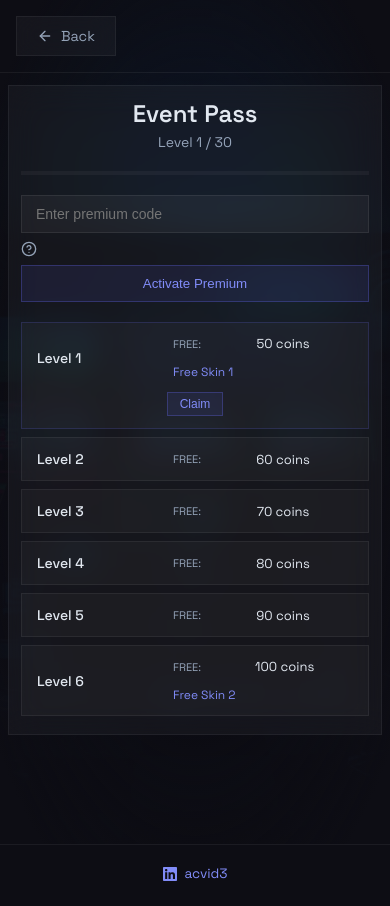
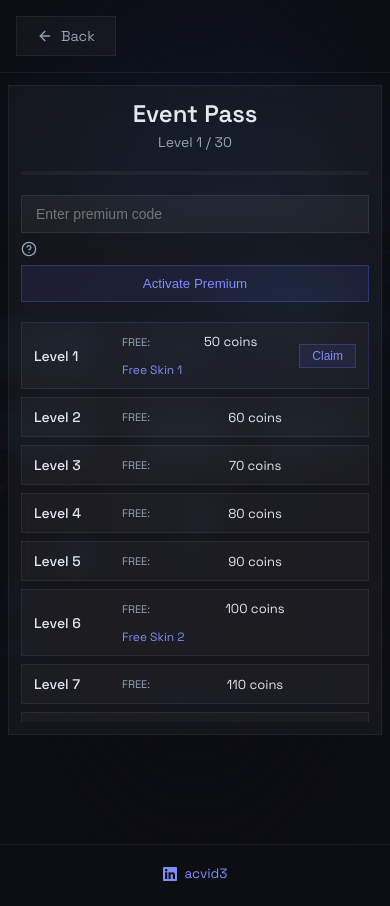
Before and after one commit to acvid3/game-client, a Next.js app: page /event-pass in a window 390 px wide. Built offline with nearby package versions, Linux system fonts and the light colour scheme.

Commit message:
fix event pass grid layout on mobile

```diff
--- a/src/components/EventPass.tsx
+++ b/src/components/EventPass.tsx
@@ -103,9 +103,8 @@ export function EventPass() {
               animate={{ opacity: 1, y: 0 }}
               transition={{ delay: index * 0.05 }}
             >
-              <div style={{ display: 'flex', alignItems: 'center', gap: 16 }}>
-                <div className={styles.levelNumber}>Level {level.level}</div>
-                <div className={styles.rewards}>
+              <div className={styles.levelNumber}>Level {level.level}</div>
+              <div className={styles.rewards}>
                 <div className={styles.rewardItem}>
                   <span className={styles.rewardLabel}>Free:</span>
                   <span>{level.freeReward.coins} coins</span>
@@ -118,7 +117,6 @@ export function EventPass() {
                     {level.premiumReward.item && <span className={styles.rewardItemName}>{level.premiumReward.item}</span>}
                   </div>
                 )}
-              </div>
               </div>
               {isUnlocked && !isClaimed && (
                 <button onClick={() => { claimReward(index, 'free'); if (state.user.premium) claimReward(index, 'premium'); }} className={styles.claimButton}>
--- a/src/styles/EventPass.module.css
+++ b/src/styles/EventPass.module.css
@@ -12,12 +12,11 @@
 @media (max-width: 640px) {
   .container { padding: 12px; margin: 12px 8px; text-align: left; }
   .header { flex-direction: column; align-items: flex-start; gap: 4px; }
-  .levelCard { flex-direction: column; align-items: flex-start; gap: 8px; }
+  .levelCard { grid-template-columns: 80px 1fr auto; gap: 8px; padding: 10px 12px; }
   .levelNumber { min-width: unset; }
   .rewards { min-width: unset; width: 100%; }
-  .rewardItem { flex-wrap: wrap; gap: 6px; }
+  .rewardItem { flex-wrap: wrap; gap: 4px; }
   .rewardItem > span { min-width: unset; flex: 1 1 auto; }
-  .rewardItemName { width: 100%; }
   .premiumSection { flex-direction: column; }
   .levelsList { max-height: unset; overflow-y: unset; }
   .title { font-size: 20px; text-align: left; }
@@ -158,14 +157,18 @@
 }
 
 .levelCard {
-  display: flex;
+  display: grid;
+  grid-template-columns: 100px 1fr auto;
   align-items: center;
-  justify-content: space-between;
   gap: 12px;
   padding: 12px 16px;
   background: rgba(255, 255, 255, 0.03);
   border: 1px solid rgba(255, 255, 255, 0.06);
   transition: border-color 0.2s;
+}
+
+@media (max-width: 640px) {
+  .levelCard { grid-template-columns: 80px 1fr auto; gap: 8px; padding: 10px 12px; }
 }
 
 .levelCard:hover {
@@ -197,7 +200,6 @@
   flex-direction: column;
   gap: 4px;
   text-align: left;
-  min-width: 180px;
 }
 
 .rewardItem {
```
